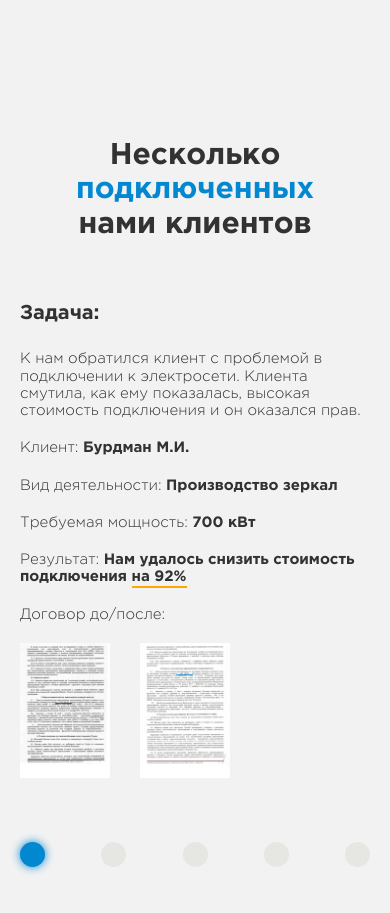
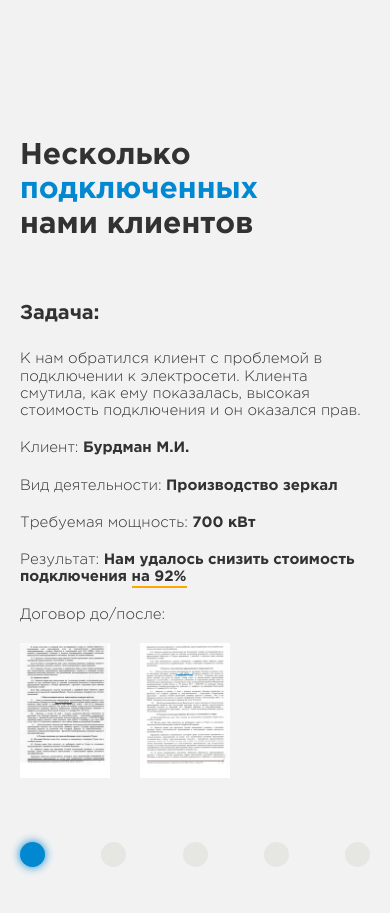
Before and after one commit to OlegMishhenko/dadimsvet.ru, a plain HTML site: page index.html in a window 390 px wide. Shown: the part 5280-6193 px from the top of the page. Drawn offline with nearby package versions, Linux system fonts and the light colour scheme.

Commit message:
правки

```diff
--- a/sass/_case.sass
+++ b/sass/_case.sass
@@ -469,6 +469,7 @@
 @media screen and (max-width: 890px)
 	.case
 		&-text
+			text-align: left
 			margin-bottom: 60px
 		&-control
 			margin-top: 1000px
```
Also changed, not shown: css/style.css, 1 other file.
